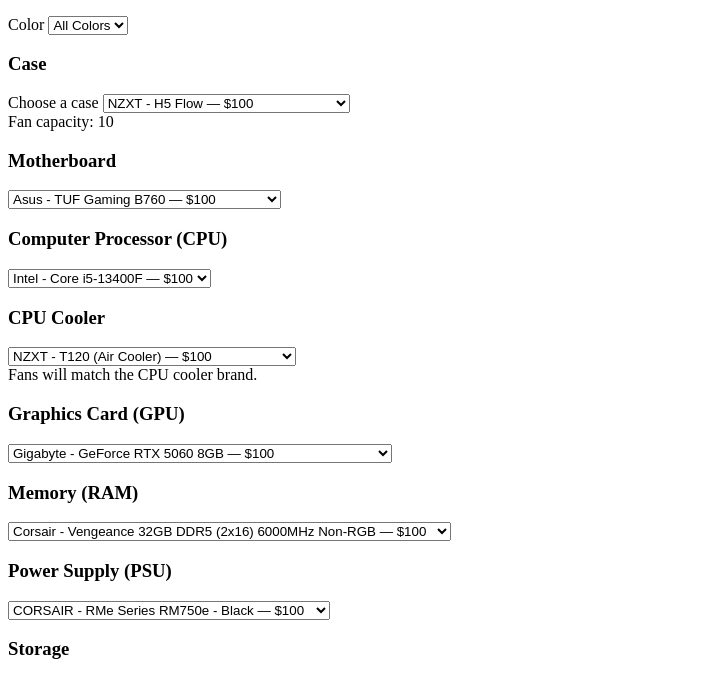
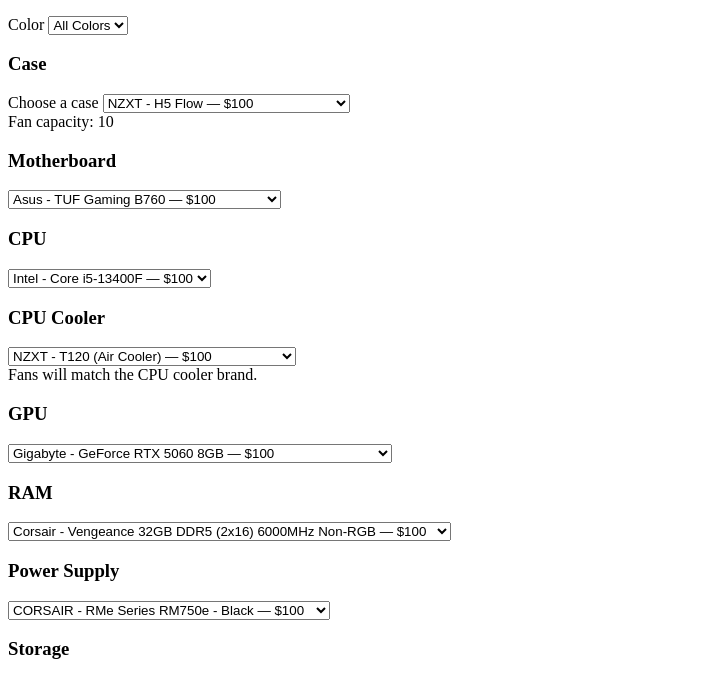
Before and after one commit to ConnollyTMC/PC-Builder, a plain HTML site: page index.html in a window 1280 px wide. Shown: the part 105-781 px from the top of the page, without its empty margins (0-708 px from the left). Drawn offline with Linux system fonts and the light colour scheme.

Commit message:
Update index.html

```diff
--- a/index.html
+++ b/index.html
@@ -36,7 +36,7 @@
     </div>
     <!-- CPU -->
     <div class="card">
-      <h3>Computer Processor (CPU)</h3>
+      <h3>CPU</h3>
       <select id="cpu"></select>
     </div>
     <!-- Cooler -->
@@ -47,17 +47,17 @@
     </div>
     <!-- GPU -->
     <div class="card">
-      <h3>Graphics Card (GPU)</h3>
+      <h3>GPU</h3>
       <select id="gpu"></select>
     </div>
     <!-- RAM -->
     <div class="card">
-      <h3>Memory (RAM)</h3>
+      <h3>RAM</h3>
       <select id="ram"></select>
     </div>
     <!-- PSU -->
     <div class="card">
-      <h3>Power Supply (PSU)</h3>
+      <h3>Power Supply</h3>
       <select id="psu"></select>
     </div>
     <!-- Storage -->
```
